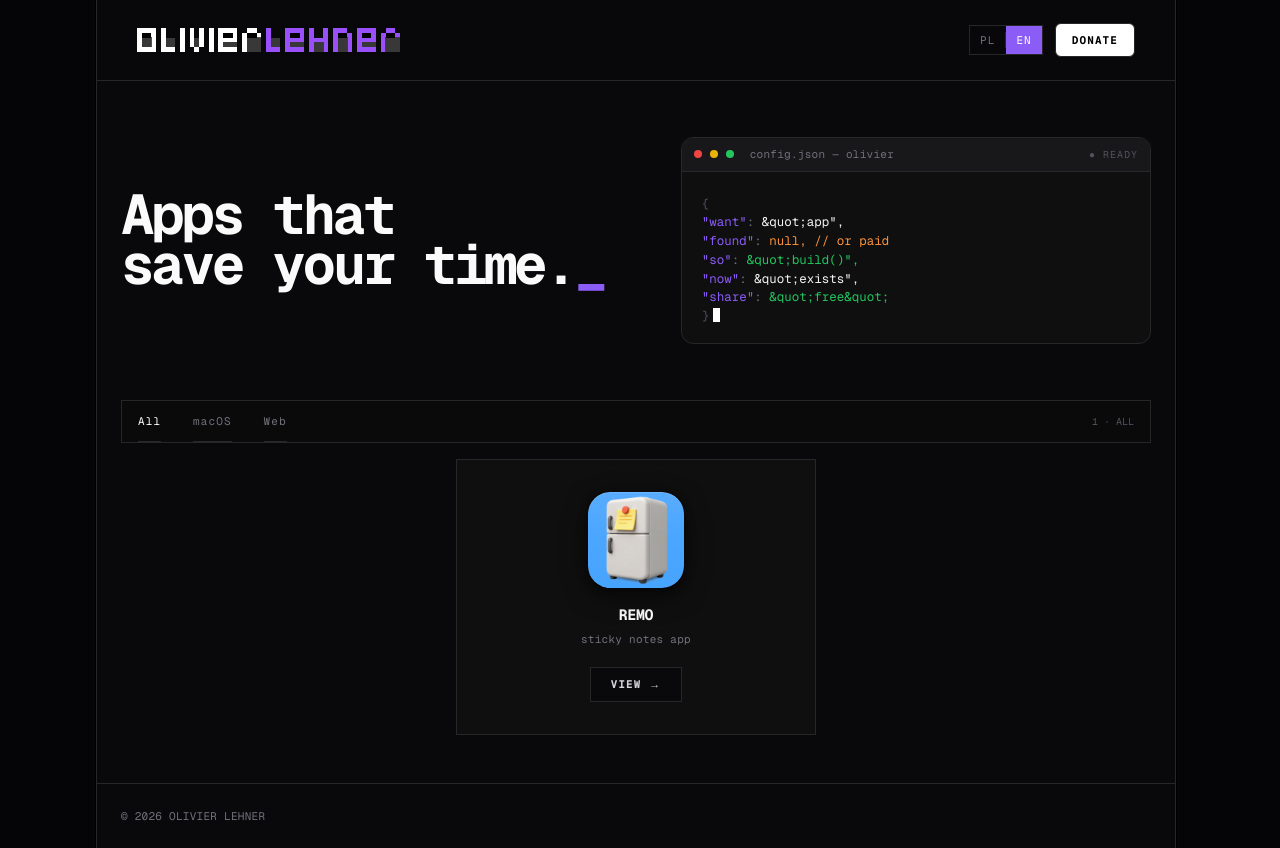
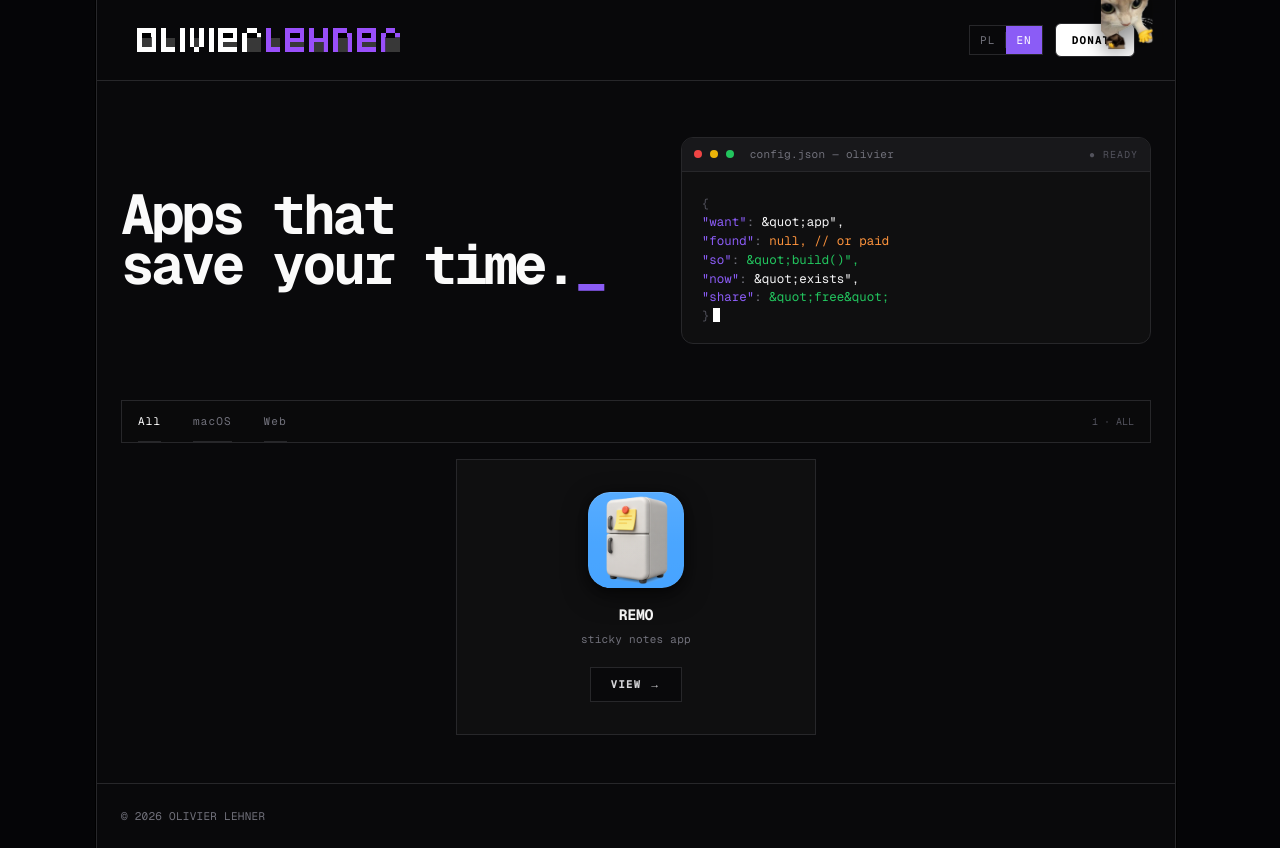
Before and after one commit to o-lehner/olivier-lehner, a Next.js app: page / in a window 1280 px wide. Built offline with nearby package versions, Linux system fonts and the light colour scheme.

Commit message:
feat: funny donate button with kot begging
- cat with wallet peeks from button, kotBeg 2.8s wiggle, hover scale+rotate
- absolute -top-30 -right-18, 48/56px, drop-shadow

```diff
--- a/src/components/Header.tsx
+++ b/src/components/Header.tsx
@@ -55,12 +55,24 @@ export default function Header() {
             </button>
           </div>
 
-          <button
-            onClick={() => setOpen(true)}
-            className="inline-flex items-center gap-2 bg-white text-black border border-white px-4 py-2 text-[11px] tracking-widest font-mono font-bold hover:bg-zinc-100 transition-colors rounded-[6px]"
-          >
-            {tr("donate")}
-          </button>
+          <div className="relative group/kot">
+            <button
+              onClick={() => setOpen(true)}
+              className="relative z-10 inline-flex items-center gap-2 bg-white text-black border border-white px-4 py-2 text-[11px] tracking-widest font-mono font-bold hover:bg-zinc-100 transition-colors rounded-[6px] group-hover/kot:bg-zinc-100"
+            >
+              {tr("donate")}
+            </button>
+            {/* eslint-disable-next-line @next/next/no-img-element */}
+            <img
+              src="/kot.png"
+              alt=""
+              width={56}
+              height={56}
+              draggable={false}
+              className="absolute -top-[30px] -right-[18px] sm:-right-[20px] w-[48px] h-[48px] sm:w-[56px] sm:h-[56px] object-contain pointer-events-none select-none z-20 drop-shadow-[0_3px_10px_rgba(0,0,0,0.5)] animate-[kotBeg_2.8s_ease-in-out_infinite] group-hover/kot:animate-none group-hover/kot:scale-110 group-hover/kot:rotate-[8deg] group-hover/kot:-translate-y-0.5 transition-transform duration-200"
+            />
+          </div>
+          <style>{`@keyframes kotBeg { 0%,72%,100% { transform: translateY(0) rotate(0deg) } 76% { transform: translateY(-2px) rotate(-4deg) } 80% { transform: translateY(-2px) rotate(4deg) } 84% { transform: translateY(0) rotate(-2deg) } }`}</style>
         </div>
       </div>
       </header>
```
Also changed, not shown: public/kot.png (added).
